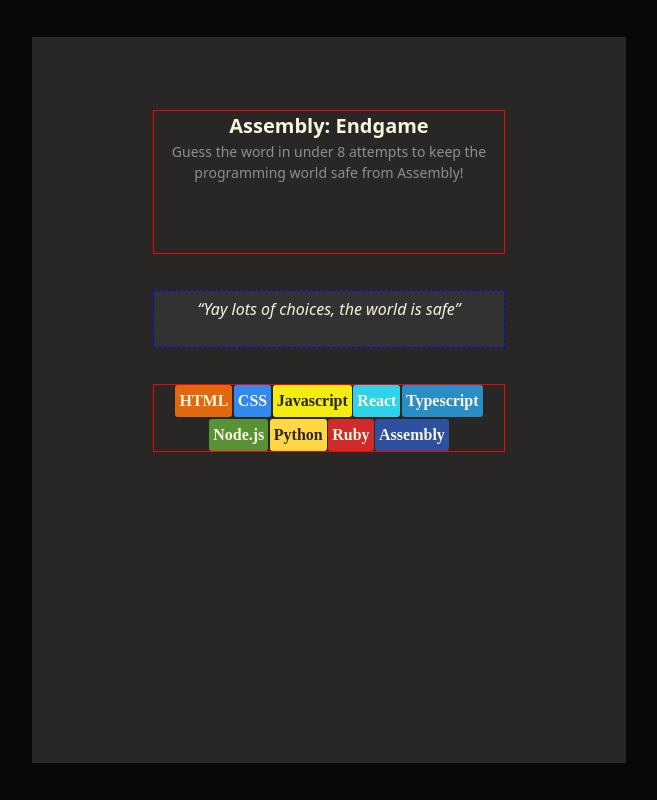
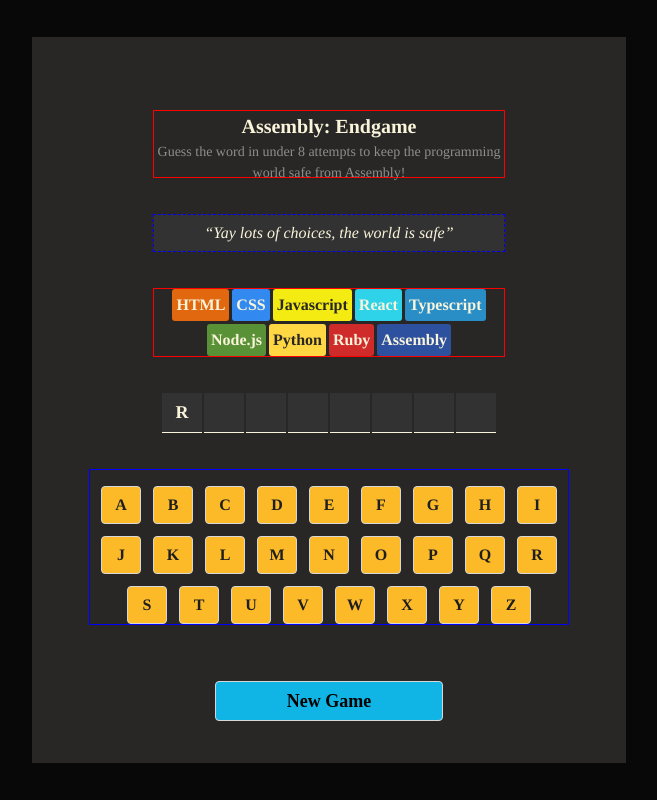
Before and after one commit to marsila/assemby-endgame, a React (Vite) app: page / in a window 1280 px wide. Shown: the whole page, without its empty margins (311-968 px from the left). Built offline with nearby package versions, Linux system fonts and the light colour scheme.

Commit message:
adding the word and keboard components with styling

```diff
--- a/src/App.jsx
+++ b/src/App.jsx
@@ -1,6 +1,8 @@
 import { HeaderSection } from "./components/HeaderSection"
+import Keyboard from "./components/Keyboard"
 import LanguagesList from "./components/LanguagesList"
 import StatusSection from "./components/StatusSection"
+import WordDisply from "./components/WordDisplay"
 
 
 function App() {
@@ -11,6 +13,8 @@ function App() {
      <HeaderSection/>
      <StatusSection/>
      <LanguagesList/>
+     <WordDisply/>
+     <Keyboard/>
     </main>
   )
 }
--- /dev/null
+++ b/src/components/Keyboard.jsx
@@ -0,0 +1,20 @@
+export default function Keyboard(){
+    return(
+        <>
+        <div className="keyboard">
+            <button id="a">A</button><button id="b">B</button><button id="c">C</button>
+            <button id="d">D</button><button id="e">E</button><button id="f">F</button>
+            <button id="g">G</button><button id="h">H</button><button id="i">I</button>
+            <button id="j">J</button><button id="k">K</button><button id="l">L</button>
+            <button id="m">M</button><button id="n">N</button><button id="o">O</button>
+            <button id="p ">P</button><button id="q">Q</button><button id="r">R</button>
+            <button id="s">S</button><button id="t">T</button><button id="u">U</button>
+            <button id="v">V</button><button id="w">W</button><button id="x">X</button>
+            <button id="y">Y</button><button id="z">Z</button>
+        </div>
+        <div className="new-game">
+            <button id="new-game">New Game</button>
+        </div>
+        </>
+    )
+}
--- /dev/null
+++ b/src/components/WordDisplay.jsx
@@ -0,0 +1,14 @@
+export default function WordDisply(){
+    return(
+        <div className="word">
+           <span className="letter-box">R</span>
+           <span className="letter-box"></span>
+           <span className="letter-box"></span>
+           <span className="letter-box"></span>
+           <span className="letter-box"></span>
+           <span className="letter-box"></span>
+           <span className="letter-box"></span>
+           <span className="letter-box"></span>
+        </div>
+    )
+}
--- a/src/index.css
+++ b/src/index.css
@@ -51,8 +51,8 @@ h6 {
 }
 
 body {
-  font-family:Hanken Grotesk, system-ui, -apple-system, BlinkMacSystemFont, "Segoe UI", Roboto,
-    sans-serif;
+  font-family:  Times, serif,Hanken Grotesk, system-ui, -apple-system, BlinkMacSystemFont,
+    "Segoe UI", Roboto, sans-serif;
   line-height: 1.5;
   -webkit-font-smoothing: antialiased; /* Makes fonts look "crisper" on Mac */
   background-color: var(--bg-color);
@@ -119,7 +119,7 @@ main {
   height: 66px;
   font-size: 14px;
   font-weight: 500;
-  color: #8E8E8E;
+  color: #8e8e8e;
   gap: 4px;
 }
 
@@ -140,61 +140,141 @@ main {
   color: #f9f4da;
 }
 
-.lang-list{
+.lang-list {
   display: flex;
   flex-wrap: wrap;
-  width:352px;
+  width: 352px;
   align-items: center;
   align-content: center;
   justify-content: center;
-  gap: 1.5px;
-  border:1px solid red;
+  gap: 3px;
+  border: 1px solid red;
 }
 
-.lang-btn{
+.lang-btn {
   color: #f9f4da;
   border-radius: 3px;
   padding: 4px;
   /* height: 25px; */
-  font-family:Hanken Grotesk;
+  /* font-family: Hanken Grotesk; */
   font-weight: 600;
 }
 
-#html{
-  background-color: #E2680F;
+#html {
+  background-color: #e2680f;
 }
 
-#css{
-  background-color: #328AF1;
+#css {
+  background-color: #328af1;
 }
 
-#javascript{
-  background-color: #F4EB13;
+#javascript {
+  background-color: #f4eb13;
   color: #282726;
 }
 
-#react{
-  background-color: #2ED3E9;
+#react {
+  background-color: #2ed3e9;
 }
 
-#typescript{
-  background-color: #298EC6;
+#typescript {
+  background-color: #298ec6;
 }
 
-#nodejs{
- background-color: #599137;
+#nodejs {
+  background-color: #599137;
 }
 
-#python{
-  background-color:  #FFD742;
- color: #282726;
+#python {
+  background-color: #ffd742;
+  color: #282726;
+}
+
+#ruby {
+  background-color: #d02b2b;
+}
+
+#assembly {
+  background-color: #2d519f;
+}
+
+.word {
+  width: 334px;
+  height: 40px;
+  display: flex;
+  align-items: center;
+  gap: 2px;
+}
+
+.letter-box {
+  width: 40px;
+  height: 40px;
+  border-bottom: 1px solid #f9f4da;
+  background-color: #323232;
+  padding: 6px;
+  gap: 6px;
+  color: #f9f4da;
+  /* font-family: Hanken Grotesk; */
+  font-weight: 700;
+  font-style: Bold;
+  text-align: center;
+  font-size: 18px;
+}
+
+.keyboard {
+  display: flex;
+  flex-wrap: wrap;
+  flex-direction: row;
+  justify-content: center;
+  align-items: center;
+  gap: 12px;
+  max-width: 480;
+  padding-top: 16px;
+  border: 1px solid blue;
+}
+
+.keyboard button{
+  width: 40;
+  height: 40;
+  /* Force the boxes to be exactly 40*40 */
+  flex: 0 0 40px;
+  display: flex;
+  align-items: center;
+  justify-content: center;
+  gap: 6px;
+  /* opacity: 1; */
+  border-radius: 4px;
+  padding: 6px;
+  border: 1px solid #d7d7d7;
+  background-color: #fcba29;
+  font-weight: 600;
+  font-style: SemiBold;
+  font-size: 16px;
+  letter-spacing: 0%;
+  text-align: center;
+  color: #1E1E1E;
+}
+
+.new-game{
+ margin: 20px;
+}
+
+.new-game button{
+width: 228px;
+height: 40px;
+padding-top: 6px;
+padding-right: 12px;
+padding-bottom: 6px;
+padding-left: 12px;
+border-radius: 4px;
+border: 1px solid #D7D7D7;
+background-color: #11B5E5;
+font-family: Hanken Grotesk;
+font-weight: 600;
+font-style: SemiBold;
+font-size: 18px;
+line-height: 100%;
+text-align: center;
+
 
 }
-
-#ruby{
-  background-color: #D02B2B;
-}
-
-#assembly{
-  background-color: #2D519F;
-}
```
